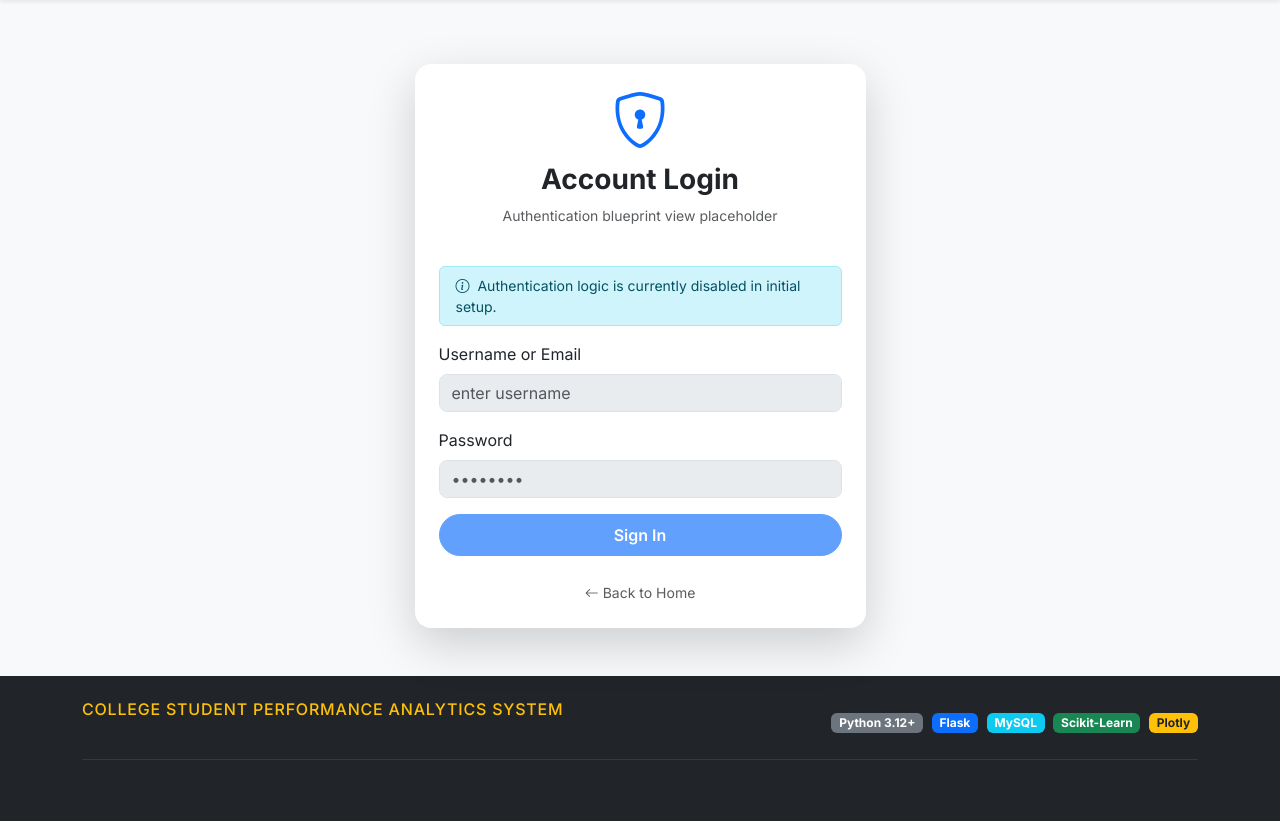
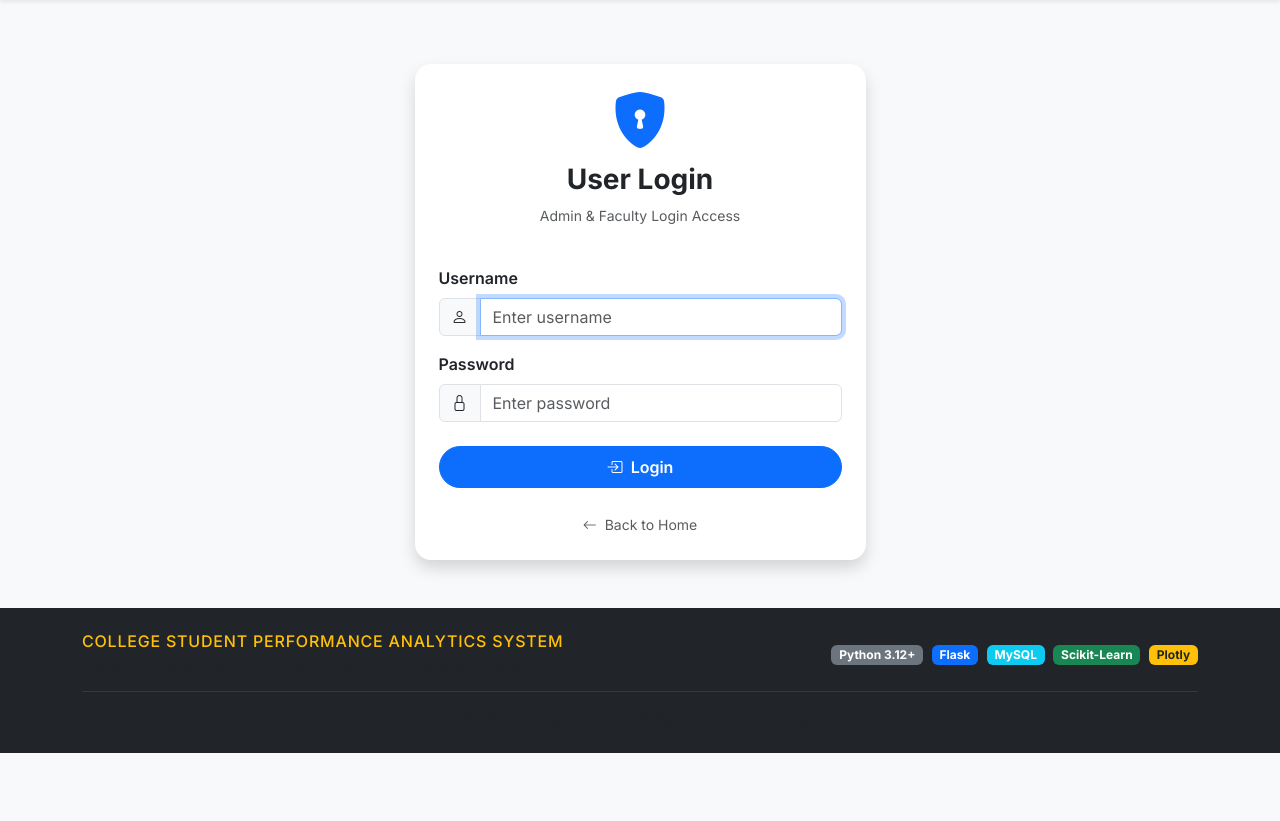
Before and after one commit to Ajay-The-Programmer/College-Student-Performance-Analytics-System, a Flask app: page /auth/login in a window 1280 px wide. Shown: the part 62-883 px from the top of the page. After the commit the page ends 815 px from the top, so only its background shows below. Run offline with Flask 3, Linux system fonts and the light colour scheme.

Commit message:
feat: implement Flask-Login authentication and protect dashboard routes

```diff
--- a/app/analytics/routes.py
+++ b/app/analytics/routes.py
@@ -8,23 +8,27 @@ Description: Analytics Blueprint route handlers (Dashboard, Predictive ML Models
 """
 
 from flask import render_template
+from flask_login import login_required
 from app.analytics import analytics_bp
 
 
 @analytics_bp.route('/')
 @analytics_bp.route('/dashboard')
+@login_required
 def dashboard():
     """Render Analytics Dashboard with interactive Plotly charts."""
     return render_template('analytics/dashboard.html')
 
 
 @analytics_bp.route('/predict', methods=['GET', 'POST'])
+@login_required
 def predict_performance():
     """Render Student Performance Prediction Model interface."""
     return render_template('analytics/predict.html')
 
 
 @analytics_bp.route('/at-risk')
+@login_required
 def at_risk_students():
     """Render At-Risk Student Identification view using Scikit-Learn classifiers."""
     return render_template('analytics/at_risk.html')
--- a/app/auth/routes.py
+++ b/app/auth/routes.py
@@ -2,29 +2,50 @@
 app/auth/routes.py
 ==============================================================================
 Project: College Student Performance Analytics System
-Description: Authentication Blueprint route handlers (Login, Register, Logout).
-             Note: Authentication implementation is omitted as per setup rules.
+Description: Authentication Blueprint route handlers for Admin and Faculty Login/Logout.
 ==============================================================================
 """
 
-from flask import render_template, redirect, url_for, flash
+from flask import render_template, redirect, url_for, flash, request
+from flask_login import login_user, logout_user, login_required, current_user
 from app.auth import auth_bp
+from app.models.user import User
 
 
 @auth_bp.route('/login', methods=['GET', 'POST'])
 def login():
-    """Render login page placeholder."""
+    """
+    User login route for Admin and Faculty accounts.
+    Redirects both roles to the main dashboard after login.
+    """
+    # If user is already logged in, redirect to main dashboard
+    if current_user.is_authenticated:
+        return redirect(url_for('dashboard'))
+
+    if request.method == 'POST':
+        username = request.form.get('username', '').strip()
+        password = request.form.get('password', '')
+
+        # Find user by username
+        user = User.query.filter_by(username=username).first()
+
+        # Validate user credentials
+        if user and user.check_password(password):
+            login_user(user)
+            flash(f'Welcome back, {user.username}!', 'success')
+            return redirect(url_for('dashboard'))
+        else:
+            flash('Invalid username or password.', 'danger')
+
     return render_template('auth/login.html')
 
 
-@auth_bp.route('/register', methods=['GET', 'POST'])
-def register():
-    """Render user registration page placeholder."""
-    return render_template('auth/register.html')
-
-
 @auth_bp.route('/logout')
+@login_required
 def logout():
-    """User logout placeholder endpoint."""
+    """
+    Log out the current user and redirect to login page.
+    """
+    logout_user()
     flash('You have been logged out successfully.', 'info')
-    return redirect(url_for('index'))
+    return redirect(url_for('auth.login'))
--- a/app/templates/auth/login.html
+++ b/app/templates/auth/login.html
@@ -6,28 +6,39 @@
 <div class="container py-5">
     <div class="row justify-content-center">
         <div class="col-md-6 col-lg-5">
-            <div class="card shadow-lg border-0 rounded-4 p-4">
+            <div class="card shadow border-0 rounded-4 p-4">
                 <div class="text-center mb-4">
-                    <i class="bi bi-shield-lock text-primary display-4"></i>
-                    <h3 class="fw-bold mt-2">Account Login</h3>
-                    <p class="text-muted small">Authentication blueprint view placeholder</p>
+                    <i class="bi bi-shield-lock-fill text-primary display-4"></i>
+                    <h3 class="fw-bold mt-2">User Login</h3>
+                    <p class="text-muted small">Admin & Faculty Login Access</p>
                 </div>
-                <div class="alert alert-info py-2 small">
-                    <i class="bi bi-info-circle me-1"></i> Authentication logic is currently disabled in initial setup.
-                </div>
-                <form onsubmit="return false;">
+
+                <form action="{{ url_for('auth.login') }}" method="POST">
                     <div class="mb-3">
-                        <label class="form-label font-weight-bold">Username or Email</label>
-                        <input type="text" class="form-control rounded-3" placeholder="enter username" disabled>
+                        <label for="username" class="form-label fw-semibold">Username</label>
+                        <div class="input-group">
+                            <span class="input-group-text bg-light"><i class="bi bi-person"></i></span>
+                            <input type="text" class="form-control" id="username" name="username" placeholder="Enter username" required autofocus>
+                        </div>
                     </div>
-                    <div class="mb-3">
-                        <label class="form-label font-weight-bold">Password</label>
-                        <input type="password" class="form-control rounded-3" placeholder="••••••••" disabled>
+
+                    <div class="mb-4">
+                        <label for="password" class="form-label fw-semibold">Password</label>
+                        <div class="input-group">
+                            <span class="input-group-text bg-light"><i class="bi bi-lock"></i></span>
+                            <input type="password" class="form-control" id="password" name="password" placeholder="Enter password" required>
+                        </div>
                     </div>
-                    <button class="btn btn-primary w-100 rounded-pill fw-semibold py-2" disabled>Sign In</button>
+
+                    <button type="submit" class="btn btn-primary w-100 rounded-pill fw-semibold py-2">
+                        <i class="bi bi-box-arrow-in-right me-1"></i> Login
+                    </button>
                 </form>
+
                 <div class="text-center mt-4">
-                    <a href="{{ url_for('index') }}" class="text-decoration-none small text-muted"><i class="bi bi-arrow-left me-1"></i>Back to Home</a>
+                    <a href="{{ url_for('index') }}" class="text-decoration-none small text-muted">
+                        <i class="bi bi-arrow-left me-1"></i> Back to Home
+                    </a>
                 </div>
             </div>
         </div>
--- a/requirements.txt
+++ b/requirements.txt
@@ -6,7 +6,6 @@
 # Core Web Framework & Extensions
 Flask>=3.0.0
 Flask-SQLAlchemy>=3.1.1
-Flask-Migrate>=4.0.5
 Flask-Login>=0.6.3
 python-dotenv>=1.0.0
 
```
Also changed, not shown: app/__init__.py (+9 -2 lines), app/extensions.py (+3 -5 lines), app/models/user.py (+9 -0 lines), app/templates/dashboard.html (added, +103 -0 lines), config.py (+8 -15 lines), tests/test_auth.py (added, +90 -0 lines), tests/test_factory.py (+12 -13 lines), 2 other files.
